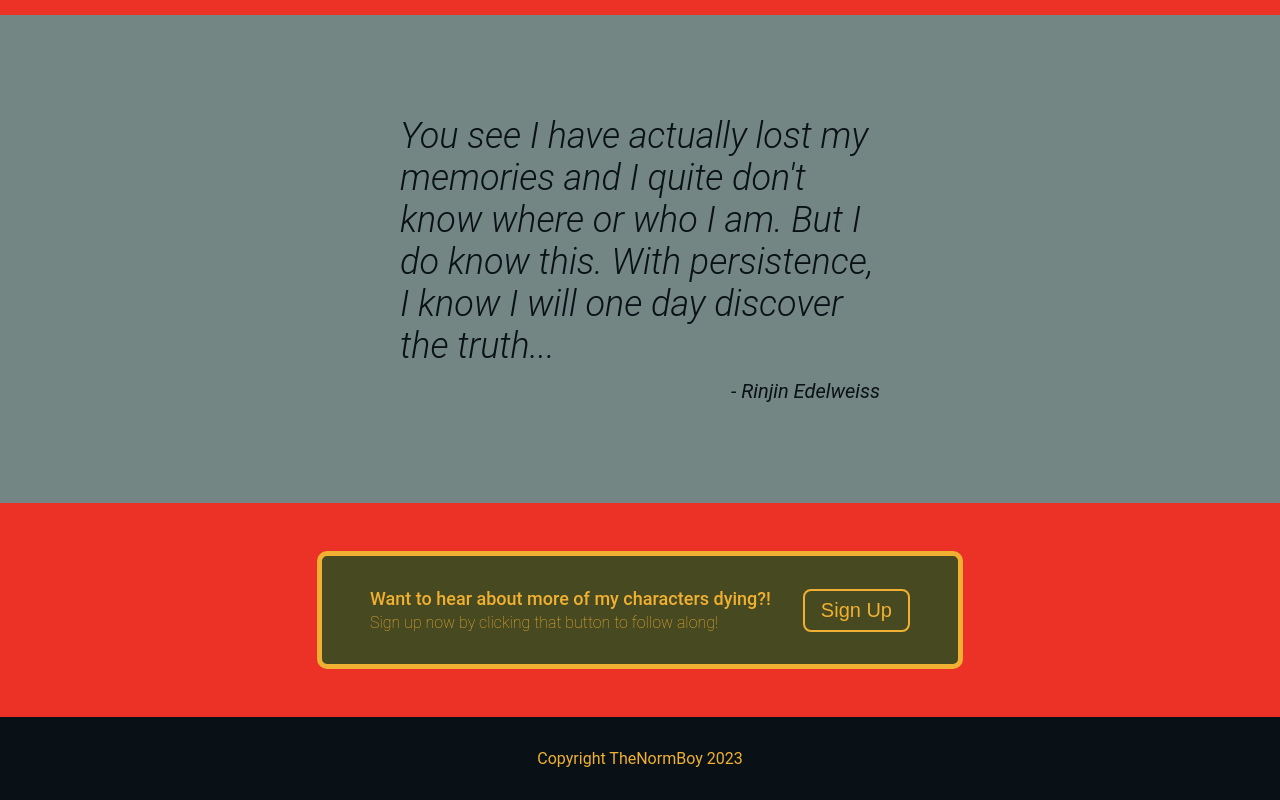
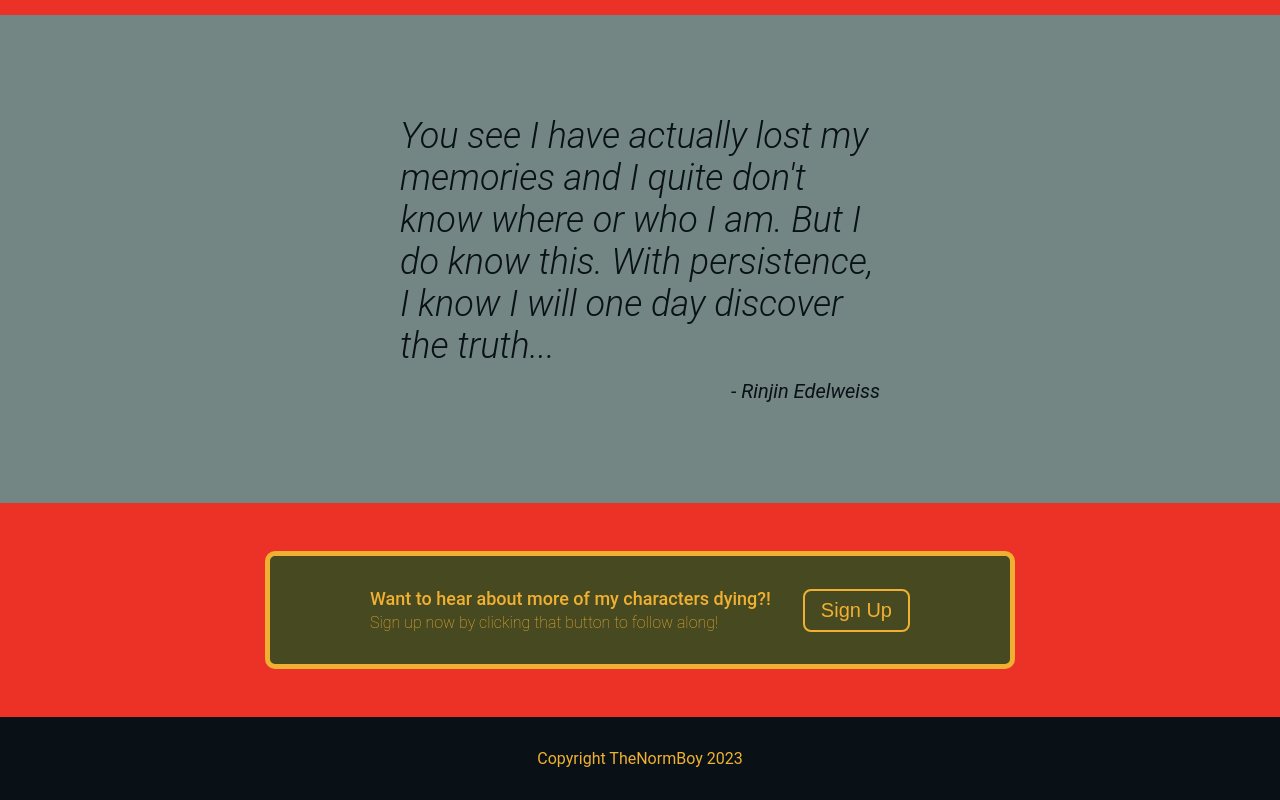
Before and after one commit to thenormboy/dead-dnd-characters, a plain HTML site: page index.html in a window 1280 px wide. Shown: the part 996-1796 px from the top of the page. Drawn offline with Linux system fonts and the light colour scheme.

Commit message:
fixed formatting issue with call to action section

```diff
--- a/style.css
+++ b/style.css
@@ -179,7 +179,7 @@ button {
 
 .action {
     background: #474921;
-    padding: 32px 48px;
+    padding: 32px 100px;
     border: 5px solid #f0b031;
     border-radius: 10px;
     display: flex;
```
